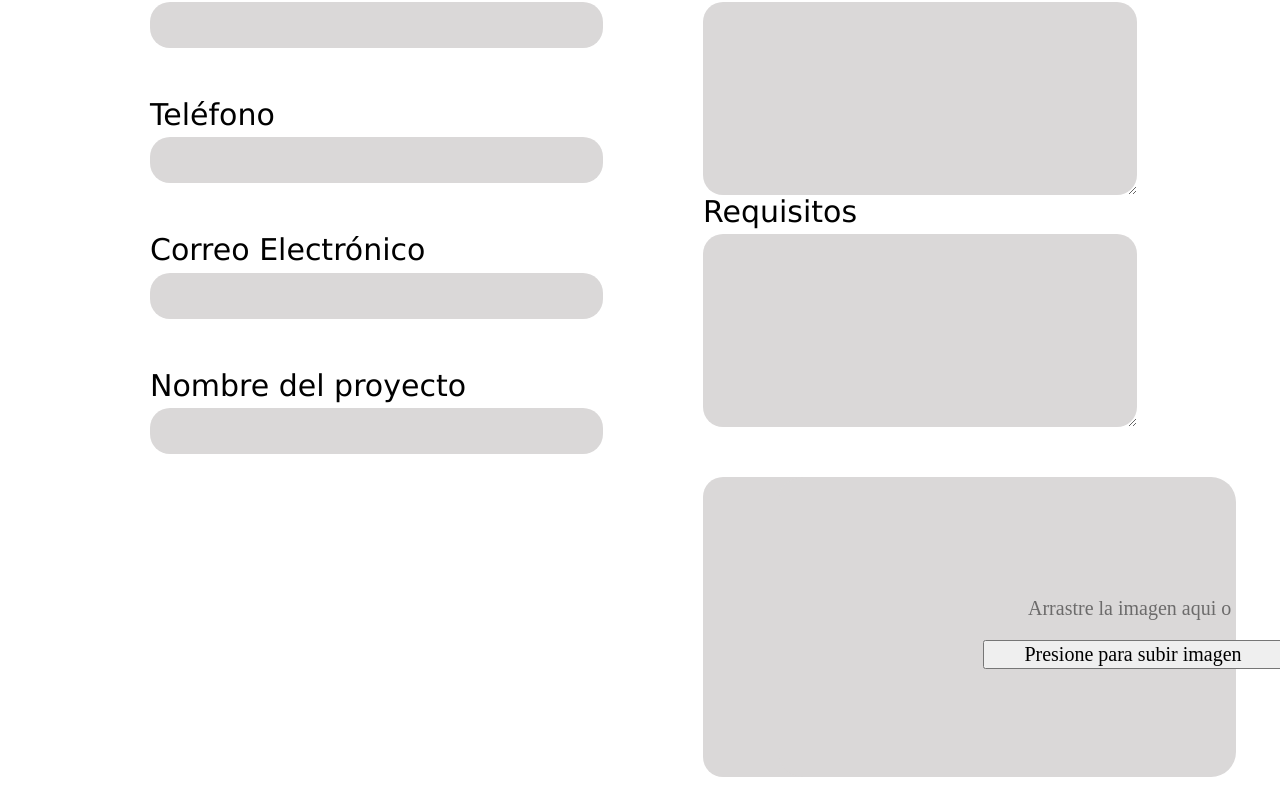
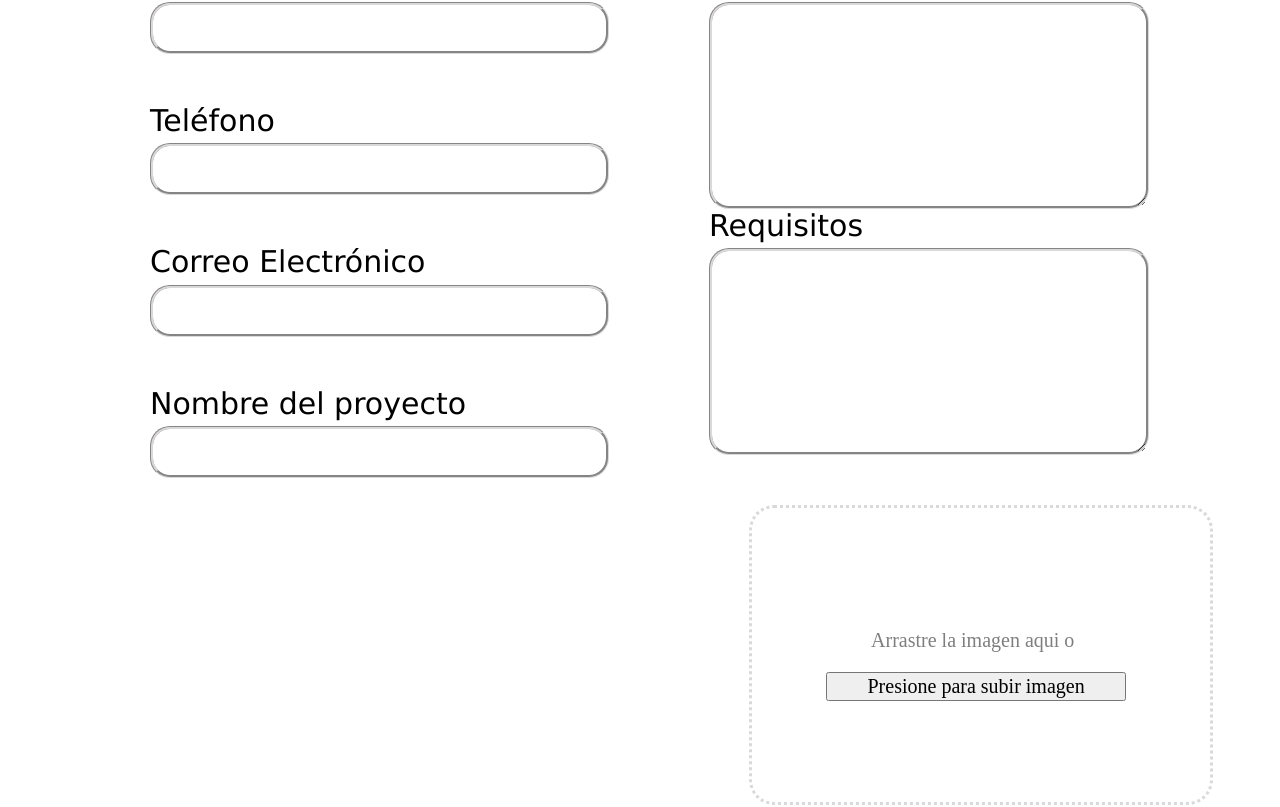
Before and after one commit to amado-developer/Voluntariado-ReactApp, a React (Create React App) app in the folder voluntariado/: page /project-request in a window 1280 px wide. Shown: the part 318-1125 px from the top of the page. Built offline with nearby package versions, Linux system fonts and the light colour scheme.

Commit message:
POST requests done

```diff
--- a/voluntariado/package.json
+++ b/voluntariado/package.json
@@ -11,7 +11,9 @@
     "react-dom": "^16.13.1",
     "react-dropzone": "^11.0.3",
     "react-router-dom": "^5.2.0",
-    "react-scripts": "3.4.2"
+    "react-scripts": "3.4.2",
+    "react-toastify": "^6.0.8",
+    "reactstrap": "^8.5.1"
   },
   "scripts": {
     "start": "react-scripts start",
--- a/voluntariado/src/components/projectRequest/projectRequestForm.js
+++ b/voluntariado/src/components/projectRequest/projectRequestForm.js
@@ -1,40 +1,102 @@
 import React, {useCallback, useState}from 'react';
+import { useHistory } from "react-router-dom";
+
+import { ToastContainer, toast } from 'react-toastify';
+import 'react-toastify/dist/ReactToastify.css';
+
 import {useDropzone} from 'react-dropzone'
 import '../../styles/projectRequestForm.css';
 import Header from '../header';
-import axios from 'axios'
+import axios from 'axios';
 
 const url = `http://localhost:8000/api/v1/solicitud-proyecto/`;
-const post = (company_name, phone_number, email_address, project_name, description, requirements) => {
-    const data = {
-       company_name,
-       phone_number,
-       email_address,
-       project_name,
-       description,
-       requirements
+const post = (company_name, phone_number, email_address, project_name, description, requirements, picture='') => {
+    // const data = {
+    //    company_name,
+    //    phone_number,
+    //    email_address,
+    //    project_name,
+    //    description,
+    //    requirements,
+    //    picture
+    // }
+
+    const form_data = new FormData();
+
+    if(picture !== ''){
+        form_data.append('picture', picture, picture.name);
     }
 
-    fetch(url, {
-        method: 'POST',
-        body: JSON.stringify(data),
+    form_data.append('company_name', company_name);
+    form_data.append('phone_number', phone_number);
+    form_data.append('project_name', project_name);
+    form_data.append('description', description);
+    form_data.append('requirements', requirements);
+    form_data.append('email_address', email_address);
+
+    axios.post(url, form_data, {
         headers: {
-            'Content-Type': 'application/json'
-        },
-    }).then(res => console.log(res.json()))
+          'content-type': 'multipart/form-data'
+        }
+    })
+
 }
+toast.configure()
+
+const inputValidation = (companyName='', phone='', email='', projectName='', description='', requirements='') => {
+    return{
+        'companyName': companyName !== '',
+        'phone' : phone !== '',
+        'email': email !== '' && email.includes("@"),
+        'projectName': projectName !== '',
+        'description': description !== '',
+        'requirements': requirements !== '',
+    }
+};
+
 const ProjectRequestForm = () => {
+    const history = useHistory();
     const onDrop = useCallback(acceptedFiles => {
-        console.log(acceptedFiles);
+        acceptedFiles.forEach((file) => {
+            const reader = new FileReader()
+
+            reader.onabort = () => console.log('file reading was aborted')
+            reader.onerror = () => console.log('file reading has failed')
+            reader.onload = () => {
+            // Do whatever you want with the file contents
+              const binaryStr = reader.result
+              console.log(binaryStr)
+            }
+            reader.readAsArrayBuffer(file)
+            changeImage(file)
+          })
+
       }, []);
 
-    const {getRootProps, getInputProps, isDragActive} = useDropzone({onDrop});
+    const {getRootProps, getInputProps} = useDropzone({onDrop});
     const [companyName, changeCompanyName] = useState('');
     const [phone, changePhone] = useState('');
     const [email, changeEmail] = useState('');
     const [projectName, changeProjectName] = useState('');
     const [description, changeDescription] = useState('');
     const [requirements, changeRequirements] = useState('');
+    const [image, changeImage] = useState('');
+
+    const notify = valid =>{
+        if(valid){
+            toast.success('Solicitud enviada con exito', {
+                position:toast.POSITION.TOP_LEFT,
+                className: 'toast__success',
+                autoClose: 3000,
+            })
+        }else{
+            toast.error('Error, verifique los campos', {
+                position:toast.POSITION.TOP_LEFT,
+                className: 'toast__success',
+                autoClose: 3000,
+            })
+        }
+    }
 
     return(
     <div className="project_request_container">
@@ -95,15 +157,35 @@ const ProjectRequestForm = () => {
                     <div {...getRootProps()} className="drag__zone">
                         <input {...getInputProps()} />
                             {
+                                image === '' ?
                                 <div className="drag__zone__components">
                                     <p>Arrastre la imagen aqui o</p>
                                     <button className="upload__btn">Presione para subir imagen</button>
                                 </div>
+                                :
+                                <img src={URL.createObjectURL(image)} className="dragged__picture"></img>
                             }
                     </div>
                 </div>
                 <div className="submit_request">
-                    <button type="submit" className="submit_request_btn" onClick={() => post(companyName, phone, email, projectName, description, requirements)}>Enviar solicitud</button>
+                    <button type="submit" className="submit_request_btn" onClick={ () => {
+
+                        let error = inputValidation(companyName, phone, email, projectName, description, requirements);
+                        let isValid = true;
+
+                        for(let key in error){
+                           if(!error[key]){
+                               isValid = false;
+                           }
+                        }
+                        console.log(error);
+                        if(isValid){
+                            post(companyName, phone, email, projectName, description, requirements, image)
+                            setTimeout(() => {history.push('/');}, 3000);
+                        }
+                        notify(isValid);
+
+                    }}>Enviar solicitud</button>
                 </div>
 
             </div>
--- a/voluntariado/src/styles/projectRequestForm.css
+++ b/voluntariado/src/styles/projectRequestForm.css
@@ -15,21 +15,26 @@
 }
 
 .company_name, .phone_number, .email, .project_name, .description, .requirements{
-    background-color: #DAD8D8;
+    border: #DAD8D8;
+    border-style: groove;
     border-radius: 20px;
-    border: none;
+
     height: 44px;
     width: 431px;
     outline: none;
     padding-left: 20px;
     font-family: Arial, Helvetica, sans-serif;
     font-size: 20px;
-    color: #69A71A;
+    color: rgb(52, 52, 52);
 
 }
 
 .company_name, .phone_number, .email, .project_name{
     margin-bottom: 50px;
+}
+
+.description, .requirements{
+    padding-top: 10px;
 }
 
 .company_name_lbl, .phone_number_lbl, .email_lbl, .project_name_lbl, .description_lbl, .requirements_lbl{
@@ -77,10 +82,11 @@
     margin-top: 50px;
     display: flex;
     flex-direction: column;
-    background-color: #DAD8D8;
     border-radius: 20px;
     width: 79%;
     height: 300px;
+    margin-left: 40px;
+
 }
 
 .submit_request{
@@ -108,17 +114,20 @@
 }
 
 .drag__zone{
-    background-color: #DAD8D8;
+    border-color: #DAD8D8;
+    border-style: dotted;
     width: 100%;
     height: 300px;
     border-radius: 25px;
-    margin-left: 75px;
+    display: flex;
+    justify-content: center;
 }
 
 .drag__zone__components{
     width: 220px;
-    margin-left: 250px;
-    margin-top: 120px;
+    display: flex;
+    align-self: center;
+    flex-direction: column;
 }
 
 p{
@@ -131,3 +140,14 @@ p{
     font-size: 20px;
     width: 300px;
 }
+
+.dragged__picture{
+    height: 100%;
+}
+
+.toast__success{
+    width: 850px;
+    height: 100px;
+    font-size: 30px;
+    padding-left: 50px;
+}
```
Also changed, not shown: 1 other file (tests, documents, lock files or other folders).
